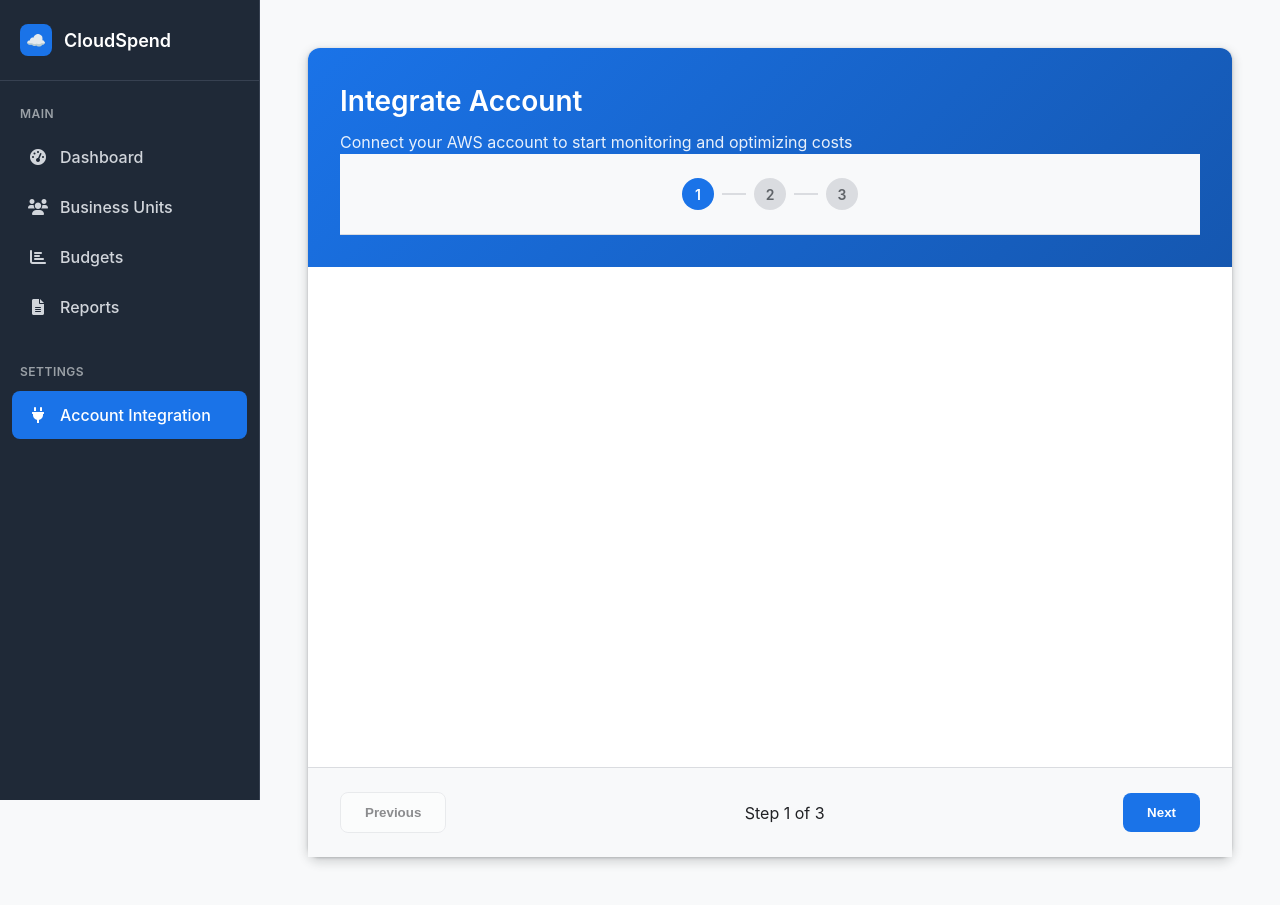
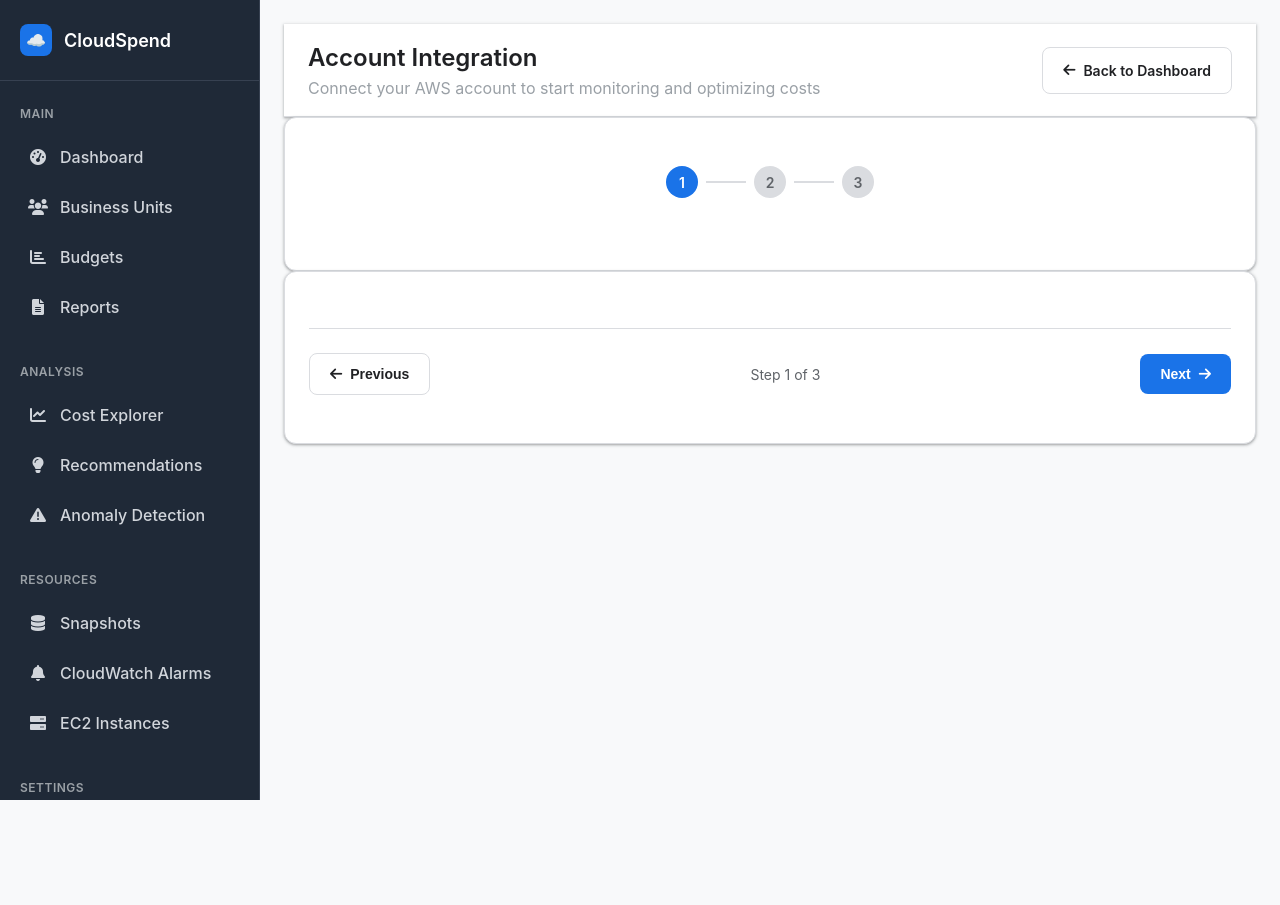
Before and after one commit to magicdevops/cloudleakage, a Flask app: page /integration/wizard in a window 1280 px wide. After the commit the page ends 800 px from the top, so only its background shows below. Run offline with Flask 3, Linux system fonts and the light colour scheme.

Commit message:
Fix wizard page to match dashboard design
- Updated wizard.html to use proper dashboard layout structure
- Replaced custom wizard container with standard header and card components
- Added complete sidebar navigation matching dashboard
- Updated styling to use dashboard CSS classes consistently
- Improved wizard progress indicator and form styling
- Enhanced provider selection cards with proper hover effects
- Added proper completion step with better visual feedback

```diff
--- a/templates/integration/wizard.html
+++ b/templates/integration/wizard.html
@@ -7,40 +7,12 @@
     <link href="{{ url_for('static', filename='css/cloudspend-style.css') }}" rel="stylesheet">
     <link href="https://cdnjs.cloudflare.com/ajax/libs/font-awesome/6.0.0/css/all.min.css" rel="stylesheet">
     <style>
-        /* Integration Wizard Specific Styles */
-        .wizard-container {
-            background: var(--bg-primary);
-            border-radius: var(--radius-lg);
-            box-shadow: var(--shadow-lg);
-            margin: 24px;
-        }
-
-        .wizard-header {
-            background: linear-gradient(135deg, var(--primary-blue) 0%, #1557b0 100%);
-            color: white;
-            padding: 32px;
-            border-radius: var(--radius-lg) var(--radius-lg) 0 0;
-        }
-
-        .wizard-title {
-            font-size: 28px;
-            font-weight: 600;
-            margin-bottom: 8px;
-        }
-
-        .wizard-subtitle {
-            opacity: 0.9;
-            font-size: 16px;
-            margin: 0;
-        }
-
         .wizard-progress {
             display: flex;
             align-items: center;
             justify-content: center;
-            padding: 24px 32px;
-            background: var(--bg-secondary);
-            border-bottom: 1px solid var(--border-light);
+            padding: 24px;
+            margin-bottom: 24px;
         }
 
         .progress-step {
@@ -68,7 +40,7 @@
         }
 
         .progress-line {
-            width: 24px;
+            width: 40px;
             height: 2px;
             background: var(--border-light);
             margin: 0 8px;
@@ -78,74 +50,12 @@
             background: var(--secondary-green);
         }
 
-        .wizard-content {
-            padding: 32px;
-            min-height: 500px;
-        }
-
         .step-container {
             display: none;
         }
 
         .step-container.active {
             display: block;
-        }
-
-        .step-header {
-            margin-bottom: 24px;
-        }
-
-        .step-number {
-            width: 40px;
-            height: 40px;
-            border-radius: 50%;
-            background: var(--bg-secondary);
-            display: inline-flex;
-            align-items: center;
-            justify-content: center;
-            font-weight: 600;
-            color: var(--text-primary);
-            margin-right: 16px;
-            vertical-align: middle;
-        }
-
-        .step-title {
-            font-size: 20px;
-            font-weight: 600;
-            color: var(--text-primary);
-            display: inline-block;
-            vertical-align: middle;
-        }
-
-        .form-group {
-            margin-bottom: 24px;
-        }
-
-        .form-label {
-            display: block;
-            font-weight: 600;
-            color: var(--text-primary);
-            margin-bottom: 8px;
-        }
-
-        .form-label.required::after {
-            content: ' *';
-            color: var(--danger-red);
-        }
-
-        .form-input {
-            width: 100%;
-            padding: 12px 16px;
-            border: 1px solid var(--border-light);
-            border-radius: var(--radius-md);
-            font-size: 14px;
-            transition: border-color 0.2s ease;
-        }
-
-        .form-input:focus {
-            outline: none;
-            border-color: var(--primary-blue);
-            box-shadow: 0 0 0 3px rgba(26, 115, 232, 0.1);
         }
 
         .provider-grid {
@@ -191,51 +101,100 @@
             color: var(--text-secondary);
         }
 
+        .form-group {
+            margin-bottom: 24px;
+        }
+
+        .form-label {
+            display: block;
+            font-weight: 600;
+            color: var(--text-primary);
+            margin-bottom: 8px;
+        }
+
+        .form-label.required::after {
+            content: ' *';
+            color: var(--danger-red);
+        }
+
+        .form-input {
+            width: 100%;
+            padding: 12px 16px;
+            border: 1px solid var(--border-light);
+            border-radius: var(--radius-md);
+            font-size: 14px;
+            transition: border-color 0.2s ease;
+            background: var(--bg-primary);
+            color: var(--text-primary);
+        }
+
+        .form-input:focus {
+            outline: none;
+            border-color: var(--primary-blue);
+            box-shadow: 0 0 0 3px rgba(26, 115, 232, 0.1);
+        }
+
         .wizard-actions {
             display: flex;
             justify-content: space-between;
             align-items: center;
-            padding: 24px 32px;
+            padding: 24px 0;
             border-top: 1px solid var(--border-light);
-            background: var(--bg-secondary);
+            margin-top: 32px;
         }
 
-        .btn-wizard {
-            padding: 12px 24px;
-            border-radius: var(--radius-md);
-            font-weight: 600;
-            cursor: pointer;
-            transition: all 0.2s ease;
-            border: none;
+        .step-indicator {
+            color: var(--text-secondary);
+            font-size: 14px;
         }
 
-        .btn-wizard.primary {
-            background: var(--primary-blue);
-            color: white;
+        .step-header {
+            display: flex;
+            align-items: center;
+            margin-bottom: 24px;
         }
 
-        .btn-wizard.primary:hover {
-            background: #1557b0;
+        .step-number {
+            width: 40px;
+            height: 40px;
+            border-radius: 50%;
+            background: var(--bg-secondary);
+            display: flex;
+            align-items: center;
+            justify-content: center;
+            font-weight: 600;
+            color: var(--text-primary);
+            margin-right: 16px;
         }
 
-        .btn-wizard.secondary {
-            background: var(--bg-primary);
+        .step-title {
+            font-size: 20px;
+            font-weight: 600;
             color: var(--text-primary);
-            border: 1px solid var(--border-light);
         }
 
-        .btn-wizard.secondary:hover {
-            background: var(--hover-bg);
+        .completion-section {
+            text-align: center;
+            padding: 40px 20px;
         }
 
-        .btn-wizard:disabled {
-            opacity: 0.5;
-            cursor: not-allowed;
+        .completion-icon {
+            font-size: 64px;
+            color: var(--secondary-green);
+            margin-bottom: 20px;
         }
 
-        .text-muted {
-            color: var(--text-muted);
-            font-size: 12px;
+        .completion-title {
+            font-size: 24px;
+            font-weight: 600;
+            color: var(--text-primary);
+            margin-bottom: 12px;
+        }
+
+        .completion-description {
+            color: var(--text-secondary);
+            font-size: 16px;
+            line-height: 1.5;
         }
     </style>
 </head>
@@ -280,11 +239,67 @@
                 </div>
 
                 <div class="nav-section">
+                    <div class="nav-section-title">Analysis</div>
+                    <div class="nav-item">
+                        <a href="#" class="nav-link">
+                            <div class="icon"><i class="fas fa-chart-line"></i></div>
+                            <span>Cost Explorer</span>
+                        </a>
+                    </div>
+                    <div class="nav-item">
+                        <a href="#" class="nav-link">
+                            <div class="icon"><i class="fas fa-lightbulb"></i></div>
+                            <span>Recommendations</span>
+                        </a>
+                    </div>
+                    <div class="nav-item">
+                        <a href="#" class="nav-link">
+                            <div class="icon"><i class="fas fa-exclamation-triangle"></i></div>
+                            <span>Anomaly Detection</span>
+                        </a>
+                    </div>
+                </div>
+
+                <div class="nav-section">
+                    <div class="nav-section-title">Resources</div>
+                    <div class="nav-item">
+                        <a href="#" class="nav-link">
+                            <div class="icon"><i class="fas fa-database"></i></div>
+                            <span>Snapshots</span>
+                        </a>
+                    </div>
+                    <div class="nav-item">
+                        <a href="#" class="nav-link">
+                            <div class="icon"><i class="fas fa-bell"></i></div>
+                            <span>CloudWatch Alarms</span>
+                        </a>
+                    </div>
+                    <div class="nav-item">
+                        <a href="#" class="nav-link">
+                            <div class="icon"><i class="fas fa-server"></i></div>
+                            <span>EC2 Instances</span>
+                        </a>
+                    </div>
+                </div>
+
+                <div class="nav-section">
                     <div class="nav-section-title">Settings</div>
                     <div class="nav-item">
-                        <a href="/integration" class="nav-link active">
+                        <a href="#" class="nav-link">
+                            <div class="icon"><i class="fas fa-cog"></i></div>
+                            <span>Configuration</span>
+                        </a>
+                    </div>
+                    <div class="nav-item">
+                        <a href="/integration/wizard" class="nav-link active">
                             <div class="icon"><i class="fas fa-plug"></i></div>
                             <span>Account Integration</span>
+                        </a>
+                    </div>
+                    <div class="nav-item">
+                        <a href="/sync-management" class="nav-link">
+                            <div class="icon"><i class="fas fa-sync"></i></div>
+                            <span>Sync Management</span>
                         </a>
                     </div>
                 </div>
@@ -294,11 +309,23 @@
         <!-- Main Content -->
         <main class="main-content">
             <div class="content-area">
-                <div class="wizard-container">
-                    <!-- Wizard Header -->
-                    <div class="wizard-header">
-                        <h1 class="wizard-title">Integrate Account</h1>
-                        <p class="wizard-subtitle">Connect your AWS account to start monitoring and optimizing costs</p>
+                <!-- Header -->
+                <div class="header">
+                    <div>
+                        <h1 class="header-title">Account Integration</h1>
+                        <p class="text-muted">Connect your AWS account to start monitoring and optimizing costs</p>
+                    </div>
+                    <div class="header-actions">
+                        <a href="/" class="btn btn-secondary">
+                            <i class="fas fa-arrow-left"></i>
+                            Back to Dashboard
+                        </a>
+                    </div>
+                </div>
+
+                <!-- Progress Indicator -->
+                <div class="card">
+                    <div class="card-body">
                         <div class="wizard-progress">
                             <div class="progress-step active" data-step="1">1</div>
                             <div class="progress-line"></div>
@@ -307,14 +334,16 @@
                             <div class="progress-step" data-step="3">3</div>
                         </div>
                     </div>
+                </div>
 
-                    <!-- Wizard Content -->
-                    <div class="wizard-content">
+                <!-- Wizard Content -->
+                <div class="card">
+                    <div class="card-body">
                         <!-- Step 1: Display Name -->
                         <div class="step-container active" data-step="1">
                             <div class="step-header">
-                                <span class="step-number">1</span>
-                                <span class="step-title">Display Name</span>
+                                <div class="step-number">1</div>
+                                <div class="step-title">Account Display Name</div>
                             </div>
                             <div class="form-group">
                                 <label class="form-label required">Display Name</label>
@@ -326,8 +355,8 @@
                         <!-- Step 2: Cloud Provider -->
                         <div class="step-container" data-step="2">
                             <div class="step-header">
-                                <span class="step-number">2</span>
-                                <span class="step-title">Cloud Provider</span>
+                                <div class="step-number">2</div>
+                                <div class="step-title">Select Cloud Provider</div>
                             </div>
                             <div class="provider-grid">
                                 <div class="provider-card selected" data-provider="aws">
@@ -357,28 +386,35 @@
                         <!-- Step 3: Complete -->
                         <div class="step-container" data-step="3">
                             <div class="step-header">
-                                <span class="step-number">3</span>
-                                <span class="step-title">Integration Complete</span>
+                                <div class="step-number">3</div>
+                                <div class="step-title">Integration Complete</div>
                             </div>
-                            <div style="text-align: center; padding: 40px 20px;">
-                                <div style="font-size: 64px; color: var(--secondary-green); margin-bottom: 20px;">
+                            <div class="completion-section">
+                                <div class="completion-icon">
                                     <i class="fas fa-check-circle"></i>
                                 </div>
-                                <h3 style="font-size: 24px; font-weight: 600; color: var(--text-primary); margin-bottom: 12px;">Ready to Connect!</h3>
-                                <p style="color: var(--text-secondary); font-size: 16px; line-height: 1.5;">
-                                    Your AWS account integration is configured and ready to be saved.
+                                <h3 class="completion-title">Ready to Connect!</h3>
+                                <p class="completion-description">
+                                    Your AWS account integration is configured and ready to be saved.<br>
+                                    Click "Complete" to finish the setup process.
                                 </p>
                             </div>
                         </div>
-                    </div>
 
-                    <!-- Wizard Actions -->
-                    <div class="wizard-actions">
-                        <button class="btn-wizard secondary" id="prevBtn" onclick="previousStep()" disabled>Previous</button>
-                        <div class="step-indicator">
-                            Step <span id="currentStepNum">1</span> of 3
+                        <!-- Wizard Actions -->
+                        <div class="wizard-actions">
+                            <button class="btn btn-secondary" id="prevBtn" onclick="previousStep()" disabled>
+                                <i class="fas fa-arrow-left"></i>
+                                Previous
+                            </button>
+                            <div class="step-indicator">
+                                Step <span id="currentStepNum">1</span> of 3
+                            </div>
+                            <button class="btn btn-primary" id="nextBtn" onclick="nextStep()">
+                                Next
+                                <i class="fas fa-arrow-right"></i>
+                            </button>
                         </div>
-                        <button class="btn-wizard primary" id="nextBtn" onclick="nextStep()">Next</button>
                     </div>
                 </div>
             </div>
@@ -416,7 +452,12 @@
 
             // Update buttons
             document.getElementById('prevBtn').disabled = currentStep === 1;
-            document.getElementById('nextBtn').textContent = currentStep === totalSteps ? 'Complete' : 'Next';
+            const nextBtn = document.getElementById('nextBtn');
+            if (currentStep === totalSteps) {
+                nextBtn.innerHTML = '<i class="fas fa-check"></i> Complete';
+            } else {
+                nextBtn.innerHTML = 'Next <i class="fas fa-arrow-right"></i>';
+            }
             document.getElementById('currentStepNum').textContent = currentStep;
         }
 
@@ -427,7 +468,7 @@
             } else {
                 // Complete wizard
                 alert('Account integration completed successfully!');
-                window.location.href = '/dashboard';
+                window.location.href = '/';
             }
         }
 
```
